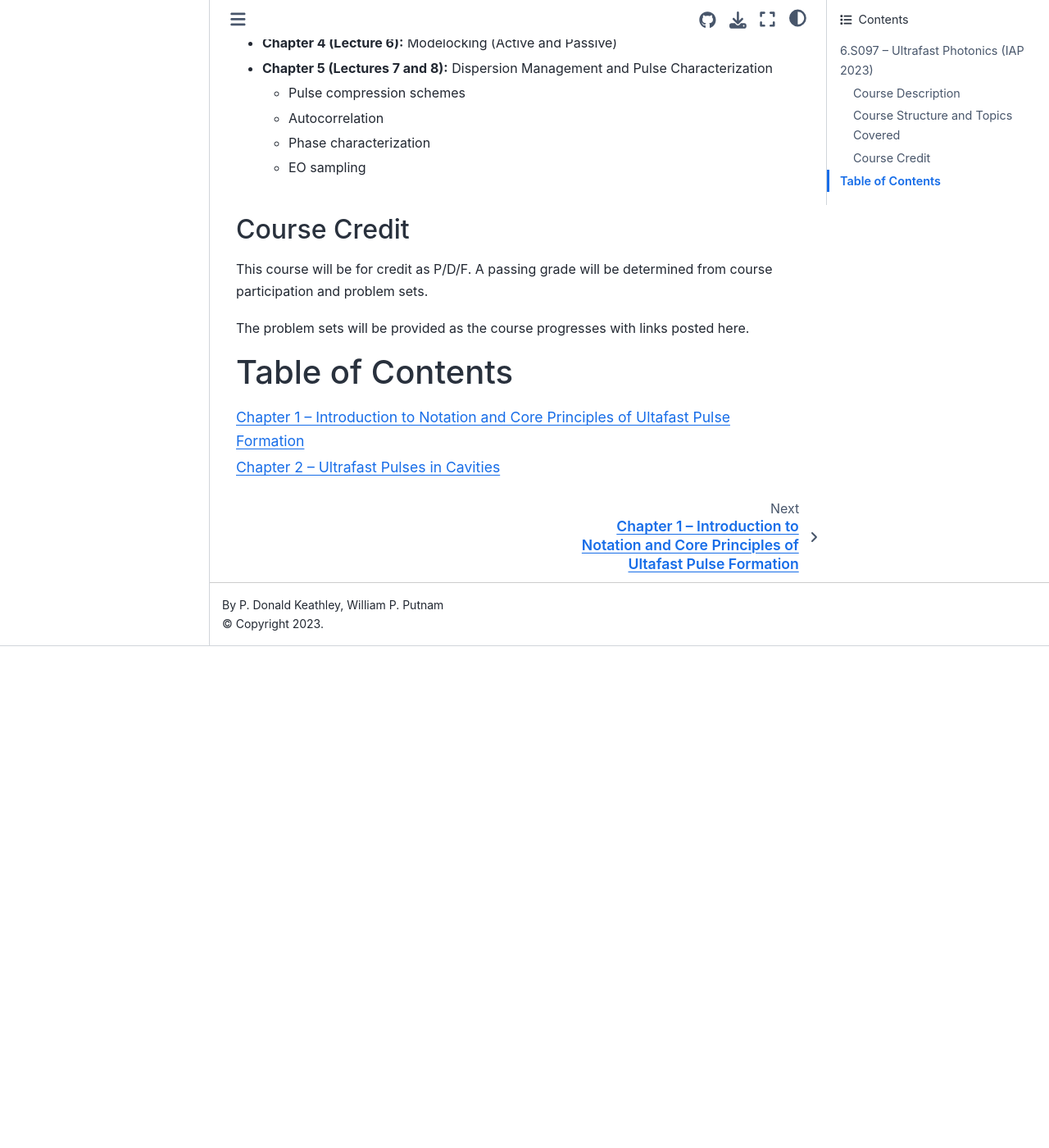
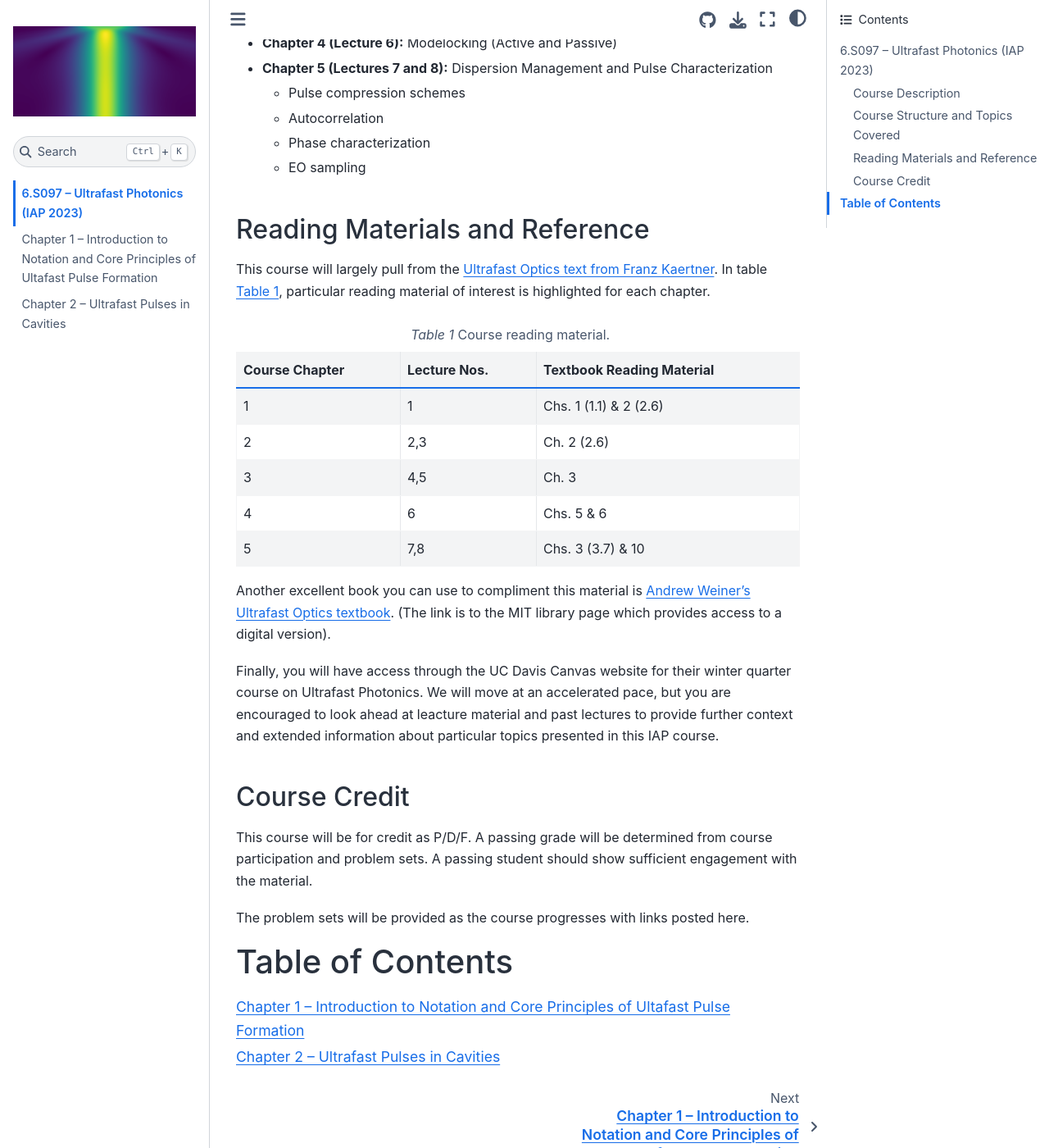
Before and after one commit to dkeathley/JPyBook-6.S097-IAP-Ultrafast-Photonics-Text, a Jupyter Book: the page built from intro.md, in a window 1280 px wide and 1400 px high, scrolled down 1357 px. Shown: the whole window at 82% size. Built offline with Jupyter Book 1.0.4 settings and Sphinx 7.4.7 and the Sphinx Book theme 1.1.4, drawn with Linux system fonts in a browser that asks for light colours; pages that are not in the unit, such as notebooks, are missing from menus; before the commit the page ends 2145 px from its top, so only the background shows below that.

Commit message:
chapter 1 and intro updates

````diff
--- a/intro.md
+++ b/intro.md
@@ -34,10 +34,31 @@
     - Phase characterization
     - EO sampling
 
+## Reading Materials and Reference
+
+This course will largely pull from the [Ultrafast Optics text from Franz Kaertner](https://ocw.mit.edu/courses/6-977-ultrafast-optics-spring-2005/f806ff596f9bffb74003360e2c05c086_MIT6_977S05_textbook.pdf).  In table {numref}`tbl-reading-material`, particular reading material of interest is highlighted for each chapter.
+
+```{table} Course reading material.
+:name: tbl-reading-material
+
+| Course Chapter | Lecture Nos. | Textbook Reading Material|
+| --- | --- | --- |
+| 1 | 1 | Chs. 1 (1.1) & 2 (2.6)|
+| 2 | 2,3 | Ch. 2 (2.6) |
+| 3 | 4,5 | Ch. 3 |
+| 4 | 6 | Chs. 5 & 6 |
+| 5 | 7,8 | Chs. 3 (3.7) & 10 |
+
+```
+
+Another excellent book you can use to compliment this material is [Andrew Weiner's Ultrafast Optics textbook](https://mit.primo.exlibrisgroup.com/discovery/fulldisplay?context=L&docid=alma990016692990106761&lang=en&search_scope=all&tab=all&vid=01MIT_INST:MIT). (The link is to the MIT library page which provides access to a digital version).
+
+Finally, you will have access through the UC Davis Canvas website for their winter quarter course on Ultrafast Photonics.  We will move at an accelerated pace, but you are encouraged to look ahead at leacture material and past lectures to provide further context and extended information about particular topics presented in this IAP course.
+
 
 ## Course Credit
 
-This course will be for credit as P/D/F.  A passing grade will be determined from course participation and problem sets.
+This course will be for credit as P/D/F.  A passing grade will be determined from course participation and problem sets.  A passing student should show sufficient engagement with the material.
 
 The problem sets will be provided as the course progresses with links posted here.
 
````
Also changed, not shown: chapter-1.ipynb.
